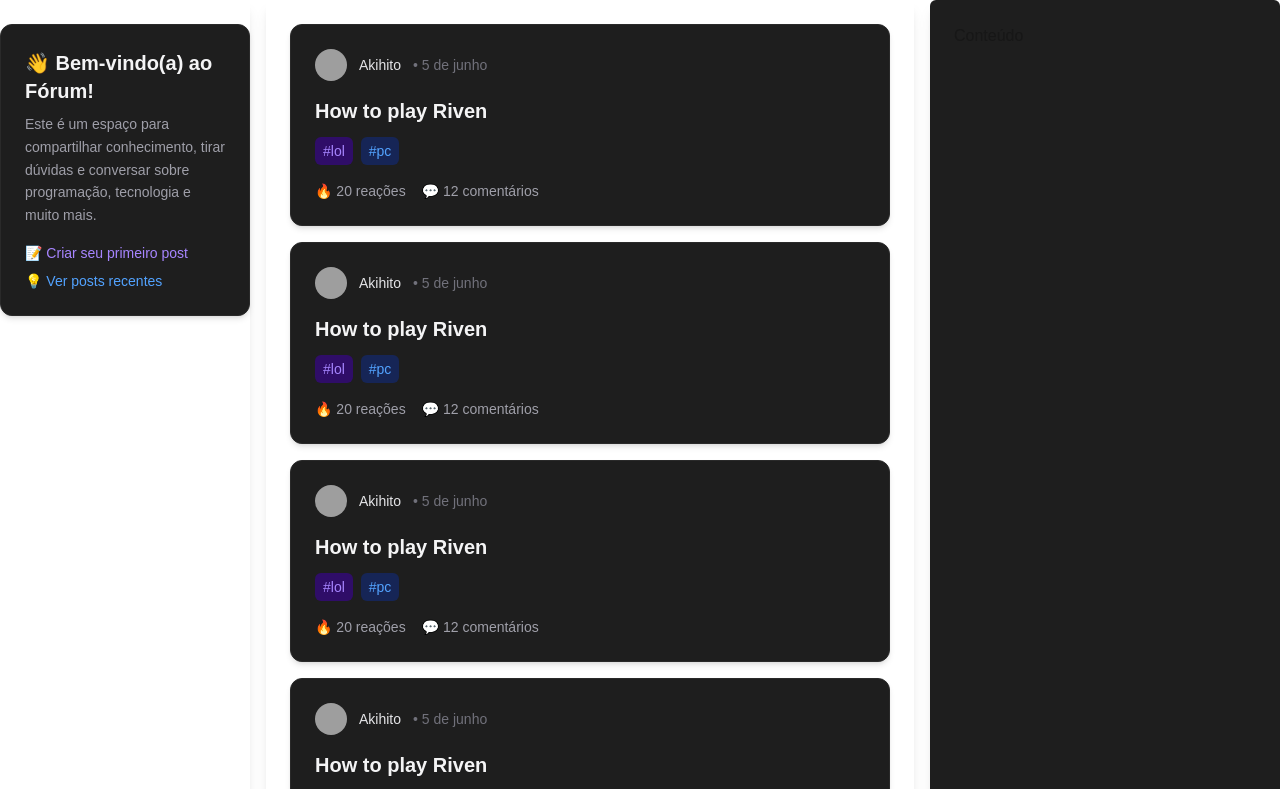
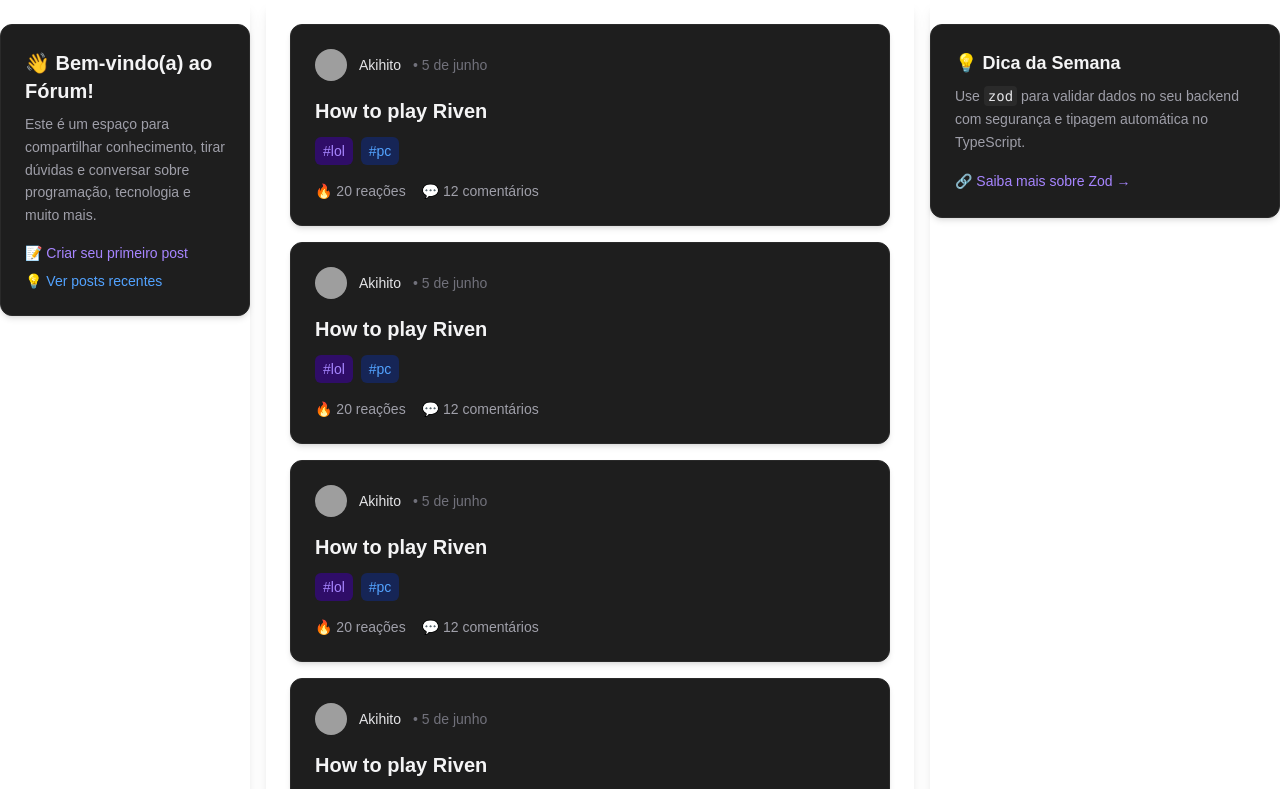
Before and after one commit to Akihito7/front-forum, a Next.js app: page / in a window 1280 px wide. Shown: the top 789 px of the page. Built offline with nearby package versions, Linux system fonts and the light colour scheme; grey boxes are pictures that could not be loaded.

Commit message:
feat : added card tip weekly

```diff
--- /dev/null
+++ b/src/app/components/home/card-tip-weekly.tsx
@@ -0,0 +1,29 @@
+export function CardTipWeekly() {
+  return (
+    <div className="bg-[#1e1e1e] border border-[#2a2a2a] rounded-xl p-6 shadow-md">
+      <h2 className="text-zinc-100 text-lg font-semibold mb-2">
+        💡 Dica da Semana
+      </h2>
+
+      <p className="text-zinc-400 text-sm leading-relaxed">
+        Use{" "}
+        <code className="bg-[#2a2a2a] px-1 py-[2px] rounded text-zinc-200">
+          zod
+        </code>{" "}
+        para validar dados no seu backend com segurança e tipagem automática no
+        TypeScript.
+      </p>
+
+      <div className="mt-4">
+        <a
+          href="https://zod.dev"
+          target="_blank"
+          rel="noopener noreferrer"
+          className="text-violet-400 text-sm hover:underline"
+        >
+          🔗 Saiba mais sobre Zod →
+        </a>
+      </div>
+    </div>
+  );
+}
--- a/src/app/page.tsx
+++ b/src/app/page.tsx
@@ -1,5 +1,6 @@
 import { CardGreetings } from "./components/home/card-greetings";
 import { CardPost } from "./components/home/card-post";
+import { CardTipWeekly } from "./components/home/card-tip-weekly";
 
 export default function Home() {
   return (
@@ -13,8 +14,8 @@ export default function Home() {
             <CardPost key={index} />
           ))}
         </div>
-        <div className="bg-[#1e1e1e] w-full rounded-md shadow-lg p-6 transition hover:shadow-xl">
-          Conteúdo
+        <div className="w-full rounded-md shadow-lg py-6 transition hover:shadow-xl">
+          <CardTipWeekly />
         </div>
       </div>
     </div>
```
